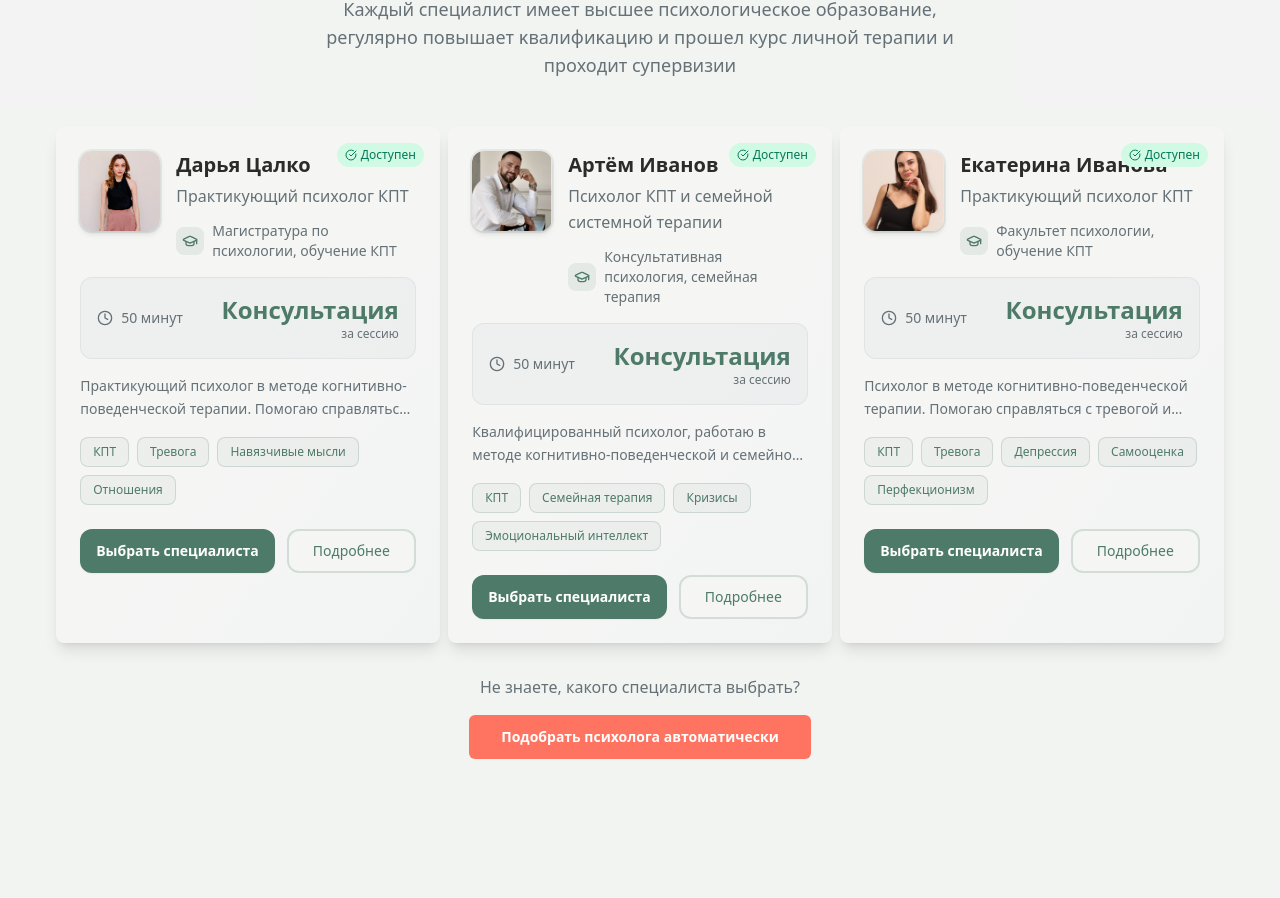
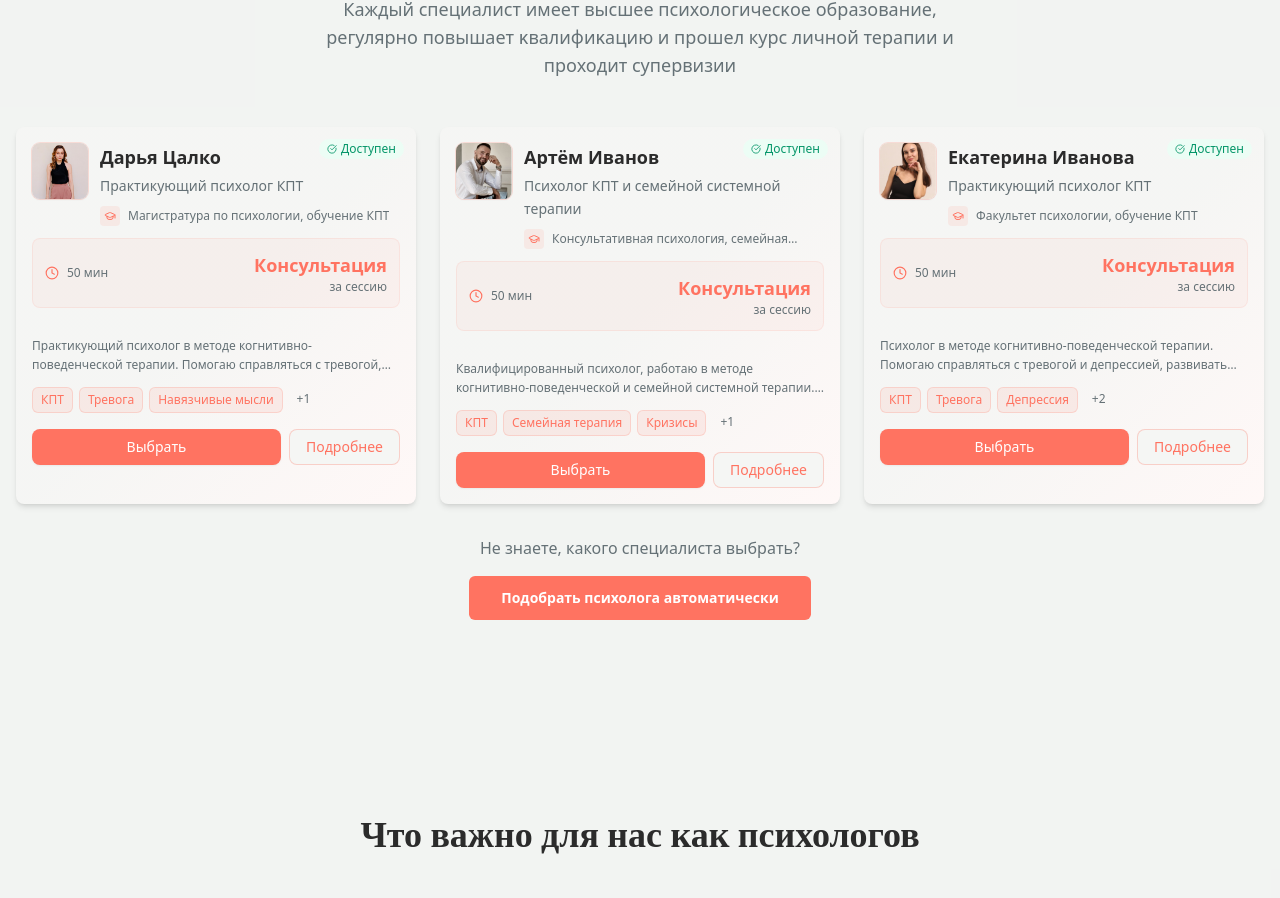
Before and after one commit to dariatsalko/growth-path-kit, a React (Vite) app: page / in a window 1280 px wide. Shown: the part 3196-4094 px from the top of the page. Built offline with nearby package versions, Linux system fonts and the light colour scheme.

Commit message:
Изменить дизайн карточек

```diff
--- a/src/components/PsychologistCard.tsx
+++ b/src/components/PsychologistCard.tsx
@@ -29,84 +29,89 @@ const PsychologistCard: React.FC<PsychologistCardProps> = ({
   onViewDetails
 }) => {
   return (
-    <Card className="overflow-hidden border-0 bg-gradient-to-br from-background via-background to-muted/30 shadow-lg hover:shadow-xl transition-all duration-500 group">
-      <div className="relative p-6 pb-4">
+    <Card className="w-full overflow-hidden border-0 bg-gradient-to-br from-background via-background to-accent/5 shadow-md hover:shadow-lg transition-all duration-300 group">
+      <div className="relative p-4">
         {/* Status badge */}
         {available && (
-          <div className="absolute top-4 right-4 px-2 py-1 bg-emerald-100 dark:bg-emerald-900/30 text-emerald-700 dark:text-emerald-400 text-xs font-medium rounded-full flex items-center gap-1">
-            <CheckCircle className="w-3 h-3" />
-            Доступен
+          <div className="absolute top-3 right-3 px-2 py-0.5 bg-emerald-50 dark:bg-emerald-900/20 text-emerald-600 dark:text-emerald-400 text-xs font-medium rounded-full flex items-center gap-1">
+            <CheckCircle className="w-2.5 h-2.5" />
+            <span className="hidden sm:inline">Доступен</span>
           </div>
         )}
 
         {/* Header */}
-        <div className="flex items-start gap-4 mb-4">
+        <div className="flex items-start gap-3 mb-3">
           <div className="relative flex-shrink-0">
             <img
               src={photo}
               alt={`Психолог ${name}`}
-              className="w-20 h-20 rounded-xl object-cover shadow-md ring-2 ring-primary/10"
+              className="w-14 h-14 rounded-lg object-cover shadow-sm ring-1 ring-accent/20"
             />
           </div>
           <div className="flex-1 min-w-0">
-            <h3 className="text-xl font-semibold text-foreground mb-1 group-hover:text-primary transition-colors">
+            <h3 className="text-lg font-semibold text-foreground mb-1 group-hover:text-accent transition-colors">
               {name}
             </h3>
-            <p className="text-muted-foreground text-base leading-relaxed mb-3">
+            <p className="text-muted-foreground text-sm leading-relaxed mb-2 line-clamp-2">
               {specialization}
             </p>
-            <div className="flex items-center gap-2 text-sm text-muted-foreground">
-              <div className="p-1.5 bg-primary/10 rounded-lg">
-                <GraduationCap className="w-4 h-4 text-primary" />
+            <div className="flex items-center gap-2 text-xs text-muted-foreground">
+              <div className="p-1 bg-accent/10 rounded">
+                <GraduationCap className="w-3 h-3 text-accent" />
               </div>
-              <span className="font-medium">{experience}</span>
+              <span className="font-medium line-clamp-1">{experience}</span>
             </div>
           </div>
         </div>
 
         {/* Price section */}
-        <div className="flex items-center justify-between p-4 bg-muted/20 rounded-xl border border-border/50">
+        <div className="flex items-center justify-between p-3 bg-accent/5 rounded-lg border border-accent/10 mb-3">
           <div className="flex items-center gap-2 text-muted-foreground">
-            <Clock className="w-4 h-4" />
-            <span className="text-sm font-medium">50 минут</span>
+            <Clock className="w-3.5 h-3.5 text-accent" />
+            <span className="text-xs font-medium">50 мин</span>
           </div>
           <div className="text-right">
-            <div className="text-2xl font-bold text-primary">{price}</div>
+            <div className="text-lg font-bold text-accent">{price}</div>
             <div className="text-xs text-muted-foreground">за сессию</div>
           </div>
         </div>
       </div>
 
-      <div className="px-6 pb-6">
+      <div className="px-4 pb-4">
         {/* Description */}
-        <p className="text-muted-foreground text-sm leading-relaxed mb-4 line-clamp-2">
+        <p className="text-muted-foreground text-xs leading-relaxed mb-3 line-clamp-2">
           {description}
         </p>
 
         {/* Methods */}
-        <div className="flex flex-wrap gap-2 mb-6">
-          {approach.map((method, index) => (
+        <div className="flex flex-wrap gap-1.5 mb-4">
+          {approach.slice(0, 3).map((method, index) => (
             <span
               key={index}
-              className="px-3 py-1.5 text-xs font-medium bg-primary/5 text-primary border border-primary/20 rounded-lg hover:bg-primary/10 transition-colors"
+              className="px-2 py-1 text-xs font-medium bg-accent/10 text-accent border border-accent/20 rounded-md hover:bg-accent/15 transition-colors"
             >
               {method}
             </span>
           ))}
+          {approach.length > 3 && (
+            <span className="px-2 py-1 text-xs text-muted-foreground">
+              +{approach.length - 3}
+            </span>
+          )}
         </div>
 
         {/* Actions */}
-        <div className="flex gap-3">
+        <div className="flex gap-2">
           <Button
-            className="flex-1 h-11 bg-primary hover:bg-primary/90 text-primary-foreground font-semibold rounded-xl shadow-sm hover:shadow-md transition-all"
+            className="flex-1 h-9 bg-accent hover:bg-accent/90 text-accent-foreground font-medium rounded-lg shadow-sm hover:shadow transition-all text-sm"
             onClick={onSelect}
             disabled={!available}
           >
-            {available ? 'Выбрать специалиста' : 'Нет свободных слотов'}
+            {available ? 'Выбрать' : 'Недоступен'}
           </Button>
           <Button
             variant="outline"
-            className="h-11 px-6 border-2 border-primary/20 text-primary hover:bg-primary hover:text-primary-foreground font-medium rounded-xl transition-all"
+            className="h-9 px-4 border border-accent/30 text-accent hover:bg-accent hover:text-accent-foreground font-medium rounded-lg transition-all text-sm"
             onClick={onViewDetails}
           >
             Подробнее
--- a/src/components/PsychologistsSection.tsx
+++ b/src/components/PsychologistsSection.tsx
@@ -89,7 +89,7 @@ const PsychologistsSection = ({ onSelectPsychologist }: PsychologistsSectionProp
         </div>
 
         {/* Psychologists Grid */}
-        <div className="grid md:grid-cols-2 lg:grid-cols-3 gap-6 mb-8 justify-items-center max-w-6xl mx-auto">
+        <div className="grid grid-cols-1 sm:grid-cols-1 md:grid-cols-2 lg:grid-cols-3 gap-4 sm:gap-6 mb-8 max-w-7xl mx-auto">
           {psychologists.map((psychologist, index) => <PsychologistCard key={index} {...psychologist} onSelect={() => handleSelectPsychologist(psychologist)} onViewDetails={() => handleViewDetails(psychologist)} />)}
         </div>
 
```
